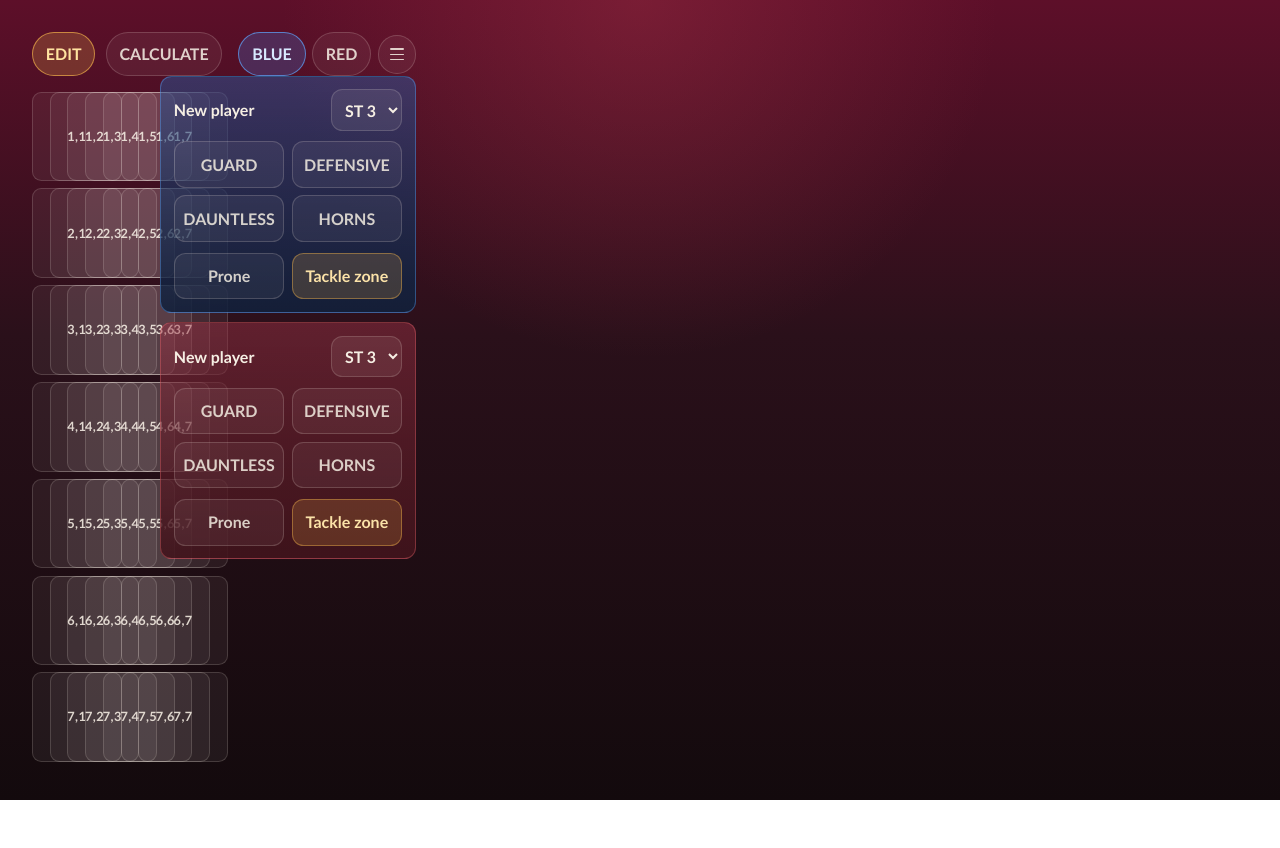
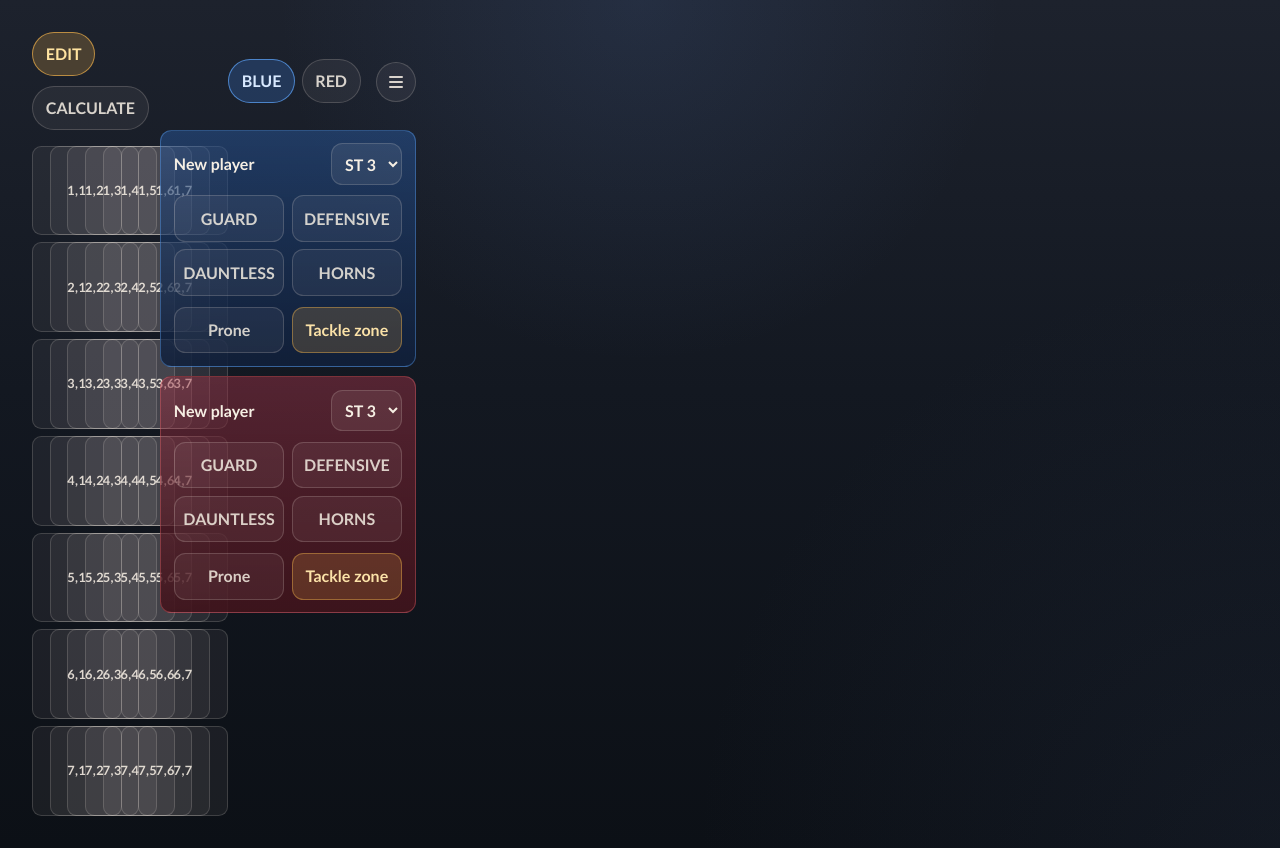
Before and after one commit to safeathomeapp/bloodbowltoolkit, a React (Vite) app: page / in a window 1280 px wide. Before the commit the page ends 800 px from the top, so only its background shows below. Built offline with nearby package versions, Linux system fonts and the light colour scheme.

Commit message:
style: align header controls and neutralize background

```diff
--- a/src/app/global.css
+++ b/src/app/global.css
@@ -4,8 +4,9 @@
   font-weight: 400;
   color: #f6efe4;
   background:
-    radial-gradient(circle at top, rgba(174, 54, 74, 0.35), transparent 35%),
-    linear-gradient(180deg, #5d0f29 0%, #2a101a 42%, #130a0d 100%);
+    radial-gradient(circle at top, rgba(73, 104, 160, 0.18), transparent 34%),
+    radial-gradient(circle at bottom right, rgba(54, 67, 96, 0.16), transparent 38%),
+    linear-gradient(180deg, #1d222d 0%, #131821 46%, #0c1016 100%);
   font-synthesis: none;
   text-rendering: optimizeLegibility;
   -webkit-font-smoothing: antialiased;
@@ -18,7 +19,7 @@
 
 html {
   min-height: 100%;
-  background: #130a0d;
+  background: #0c1016;
 }
 
 body {
--- a/src/tools/block-dice/components/BlockDiceCalculator.module.css
+++ b/src/tools/block-dice/components/BlockDiceCalculator.module.css
@@ -10,7 +10,7 @@
   padding: 1rem;
   border-radius: 1.2rem;
   border: 1px solid rgba(246, 239, 228, 0.12);
-  background: linear-gradient(180deg, rgba(38, 16, 25, 0.92), rgba(18, 10, 14, 0.96));
+  background: linear-gradient(180deg, rgba(24, 27, 34, 0.92), rgba(14, 16, 21, 0.97));
 }
 
 .sectionHeading {
@@ -20,15 +20,15 @@
 
 .titleRow {
   display: flex;
-  align-items: flex-start;
+  align-items: center;
   justify-content: space-between;
   gap: 0.9rem;
 }
 
 .headerActions {
   display: inline-flex;
-  align-items: flex-start;
-  gap: 0.4rem;
+  align-items: center;
+  gap: 0.8rem;
 }
 
 .eyebrow {
@@ -64,11 +64,13 @@
 
 .teamToggleRow {
   display: inline-flex;
+  align-items: center;
   gap: 0.4rem;
 }
 
 .menuWrap {
   position: relative;
+  margin-left: 0.15rem;
 }
 
 .menuButton {
@@ -77,9 +79,9 @@
   justify-content: center;
   align-items: center;
   gap: 0.22rem;
-  width: 2.4rem;
-  min-width: 2.4rem;
-  height: 2.4rem;
+  width: 2.5rem;
+  min-width: 2.5rem;
+  height: 2.5rem;
   border: 1px solid rgba(246, 239, 228, 0.18);
   border-radius: 999px;
   background: rgba(246, 239, 228, 0.06);
@@ -128,6 +130,7 @@
   border: 1px solid rgba(246, 239, 228, 0.18);
   border-radius: 999px;
   padding: 0.55rem 0.8rem;
+  min-height: 2.5rem;
   background: rgba(246, 239, 228, 0.06);
   color: rgba(246, 239, 228, 0.86);
   font-weight: 800;
@@ -880,11 +883,12 @@
   }
 
   .headerActions {
-    gap: 0.3rem;
+    gap: 0.55rem;
   }
 
   .teamToggle {
     padding: 0.42rem 0.62rem;
+    min-height: 2.05rem;
     font-size: 0.62rem;
   }
 
```
Also changed, not shown: 1 other file (tests, documents, lock files or other folders).
